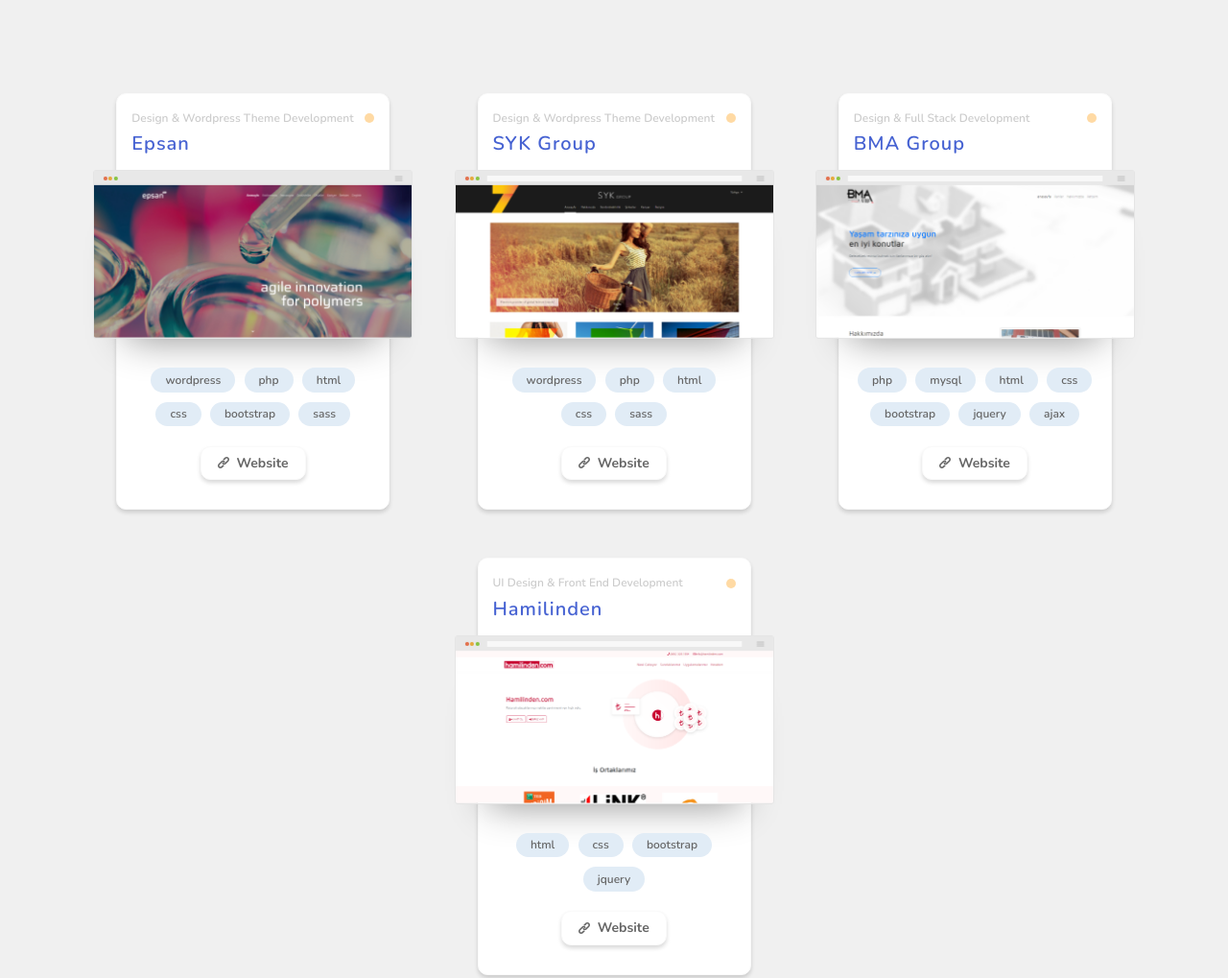
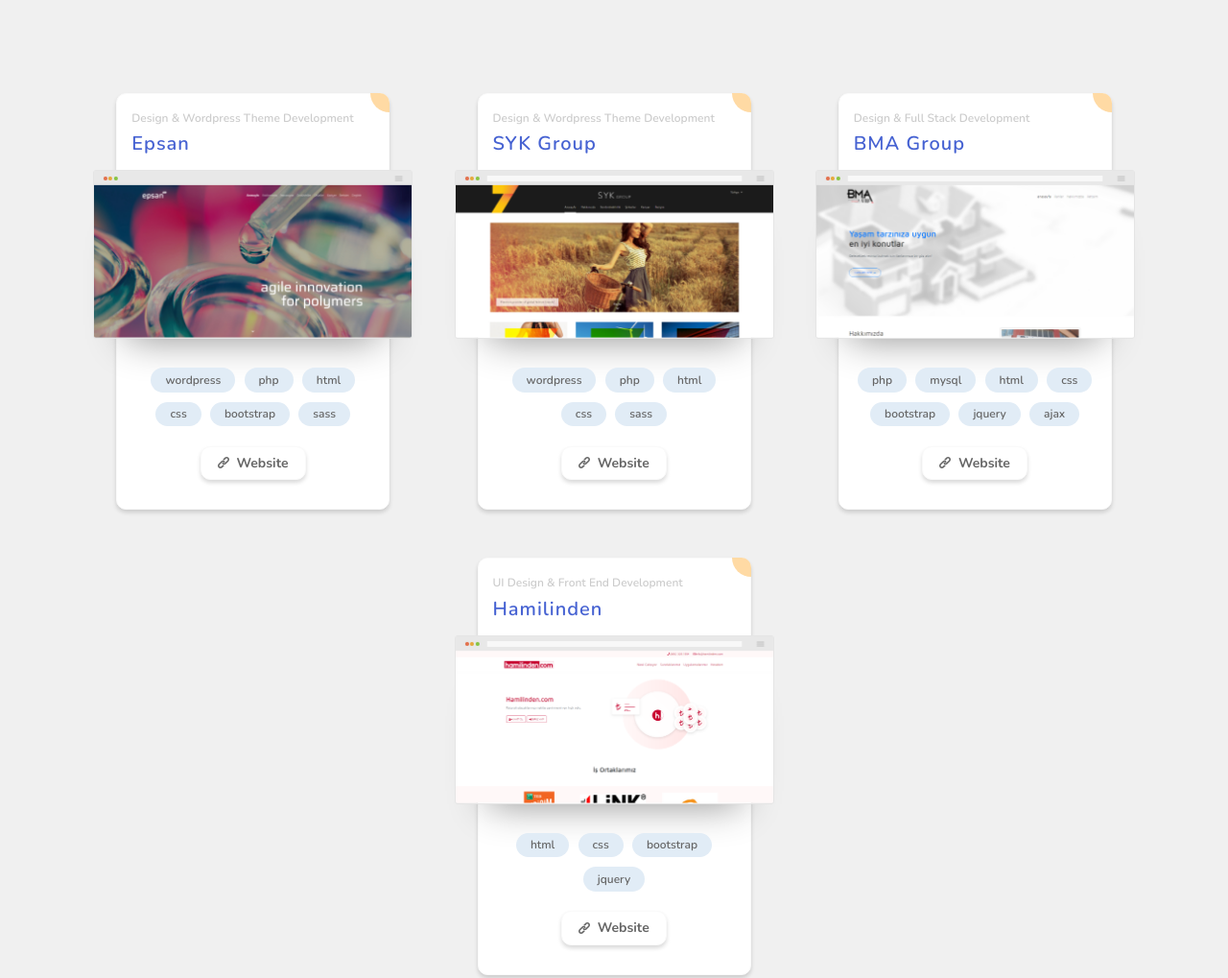
Before and after one commit to salihfidan/portfolio, a website: page index.html in a window 1280 px wide. Shown: the part 953-1972 px from the top of the page at 96% size. Drawn offline with nearby package versions, Linux system fonts and the light colour scheme.

Commit message:
Work type indicator dot to corner

```diff
--- a/sass/_components.scss
+++ b/sass/_components.scss
@@ -59,6 +59,7 @@
 // Cards for portfolio works
 
 .card {
+  position: relative;
   background-color: var(--color-lightest);
   padding: 1.5rem;
   margin-bottom: 3rem;
@@ -107,11 +108,13 @@
   &__heading {}
 
   &__work-type {
+    position: absolute;
     display: inline-block;
-    position: relative;
-    width: 1rem;
-    height: 1rem;
-    border-radius: 50%;
+    top: -1px;
+    right: -1px;
+    width: 2rem;
+    height: 2rem;
+    border-radius: 0 1rem 0 2rem;
     cursor: pointer;
 
     &--client {
@@ -125,7 +128,7 @@
     &::after {
       display: inline-block;
       position: absolute;
-      top: -.75rem;
+      top: 1.25rem;
       right: 1.5rem;
       padding: .25rem 1.5rem;
       text-align: center;
```
Also changed, not shown: css/style.min.css.
